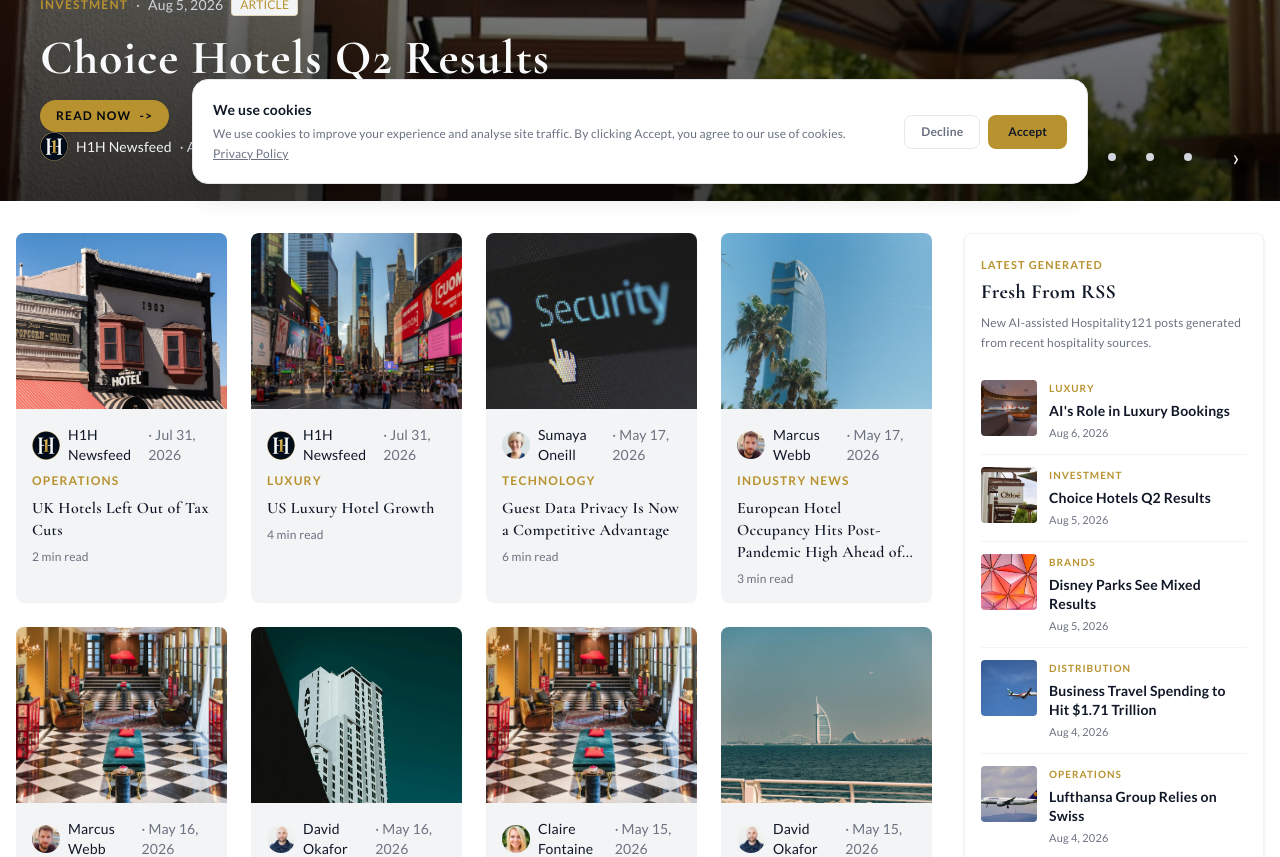
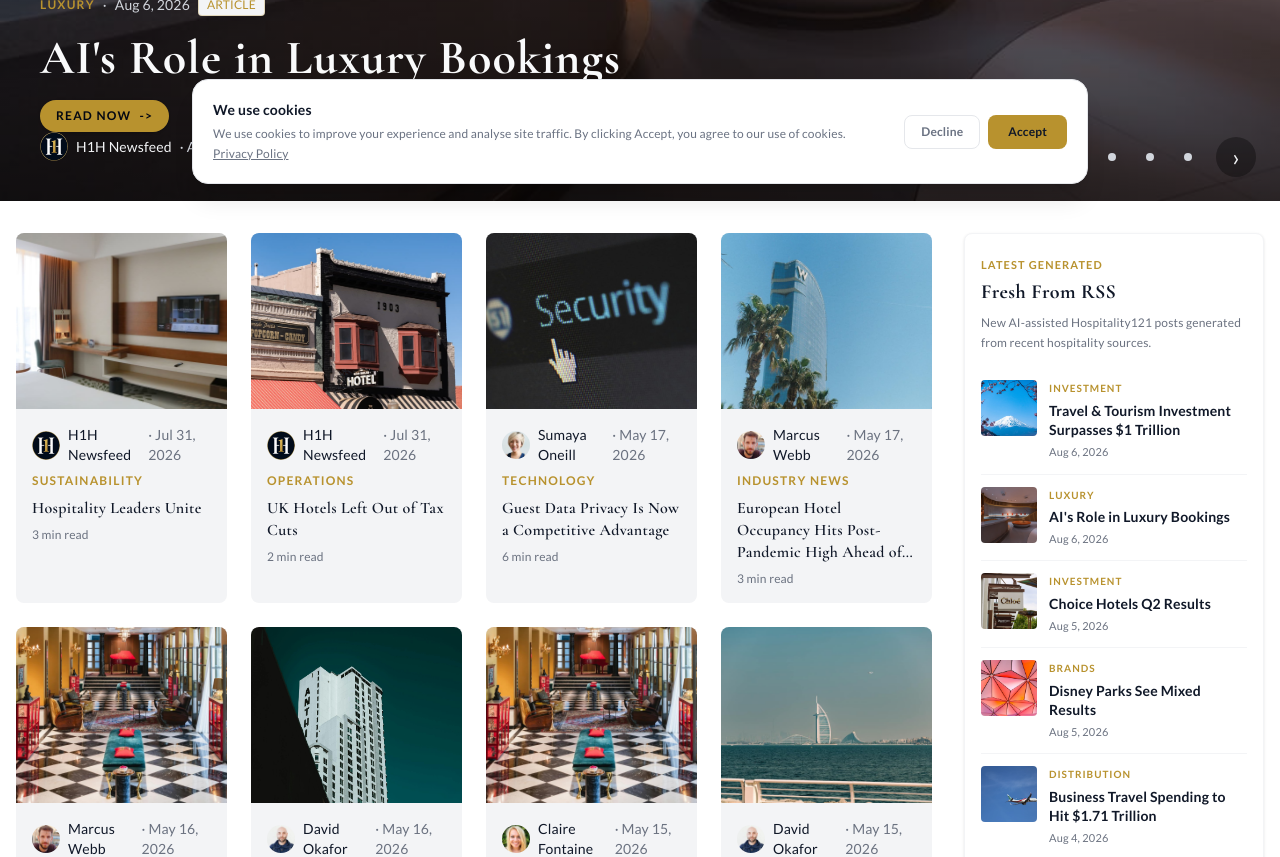
Before and after one commit to Aitibour/hospitality121, a Next.js app: page / in a window 1280 px wide. Shown: the part 600-1457 px from the top of the page. Built offline with nearby package versions, Linux system fonts and the light colour scheme; no server answers.

Commit message:
feat(news): auto-post travel-tourism-investment

```diff
--- /dev/null
+++ b/content/news/travel-tourism-investment.mdx
@@ -0,0 +1,23 @@
+---
+title: "Travel & Tourism Investment Surpasses $1 Trillion"
+category: "INVESTMENT"
+author: "H1H Newsfeed"
+authorAvatar: "/images/Logo.png"
+date: "2026-08-06"
+readTime: "1 min read"
+image: "/images/content/auto-travel-tourism-investment.jpg"
+featured: false
+type: "news"
+description: "Travel & Tourism investment reaches record high, boosting global GDP"
+source: "hospitalitynet.org"
+sourceUrl: "https://www.hospitalitynet.org/news/4133838/over-1-trillion-investment-in-travel-tourism-signals-a-vote-of-confidence-in-the-sectors-future"
+---
+
+The travel and tourism sector has seen a significant surge in investment, with total spending surpassing $1 trillion. This marks an 8.5% increase from the previous year, demonstrating a strong vote of confidence in the sector's future. As a result, the industry's contribution to global GDP has reached a record $11.6 trillion. This substantial investment is expected to have a positive impact on the hospitality industry, driving growth and creating new opportunities for hotel owners, operators, and investors. The increased funding will likely lead to the development of new infrastructure, including hotels, resorts, and other tourist facilities. Furthermore, the growth in investment will also drive innovation, with the adoption of new technologies and sustainable practices becoming more prevalent. The rise in travel and tourism investment will also have a positive impact on local economies, creating new jobs and stimulating economic growth. As the sector continues to grow, it is essential for industry leaders to focus on sustainability and responsible tourism practices to ensure the long-term viability of the sector. The significant investment in travel and tourism is a clear indication of the industry's potential for growth and development, and hospitality professionals must be prepared to capitalize on these opportunities.
+
+## Related Hospitality121 Coverage
+
+- [Hospitality121 Core Hub](https://hospitality121.com)
+- [Hospitality News](https://hospitality121.com/news)
+- [Hospitality Technology](https://hospitality121.com/technology)
+- [Hospitality Technology in Toronto](https://hospitality121.com/geo/hospitality-technology-toronto)
--- a/scripts/seen-articles.json
+++ b/scripts/seen-articles.json
@@ -352,5 +352,6 @@
   "https://skift.com/2026/08/05/thank-you-google-trivago-expects-eu-tailwind/",
   "https://skift.com/2026/08/05/choice-hotels-new-interim-ceos-first-task-fix-the-revenue-gap/",
   "https://skift.com/2026/08/05/disney-parks-domestic-asia-q3/",
-  "https://www.hospitalitynet.org/editorial/4133823/ai-travel-efficiency-is-rising-but-bookings-are-not-converting-travel-agencies-grew-hotel-bookings-twice-as-fast-as-otas-ai-containment-failures-are-already-happening"
+  "https://www.hospitalitynet.org/editorial/4133823/ai-travel-efficiency-is-rising-but-bookings-are-not-converting-travel-agencies-grew-hotel-bookings-twice-as-fast-as-otas-ai-containment-failures-are-already-happening",
+  "https://www.hospitalitynet.org/news/4133838/over-1-trillion-investment-in-travel-tourism-signals-a-vote-of-confidence-in-the-sectors-future"
 ]
```
Also changed, not shown: public/images/content/auto-travel-tourism-investment.jpg (added).
